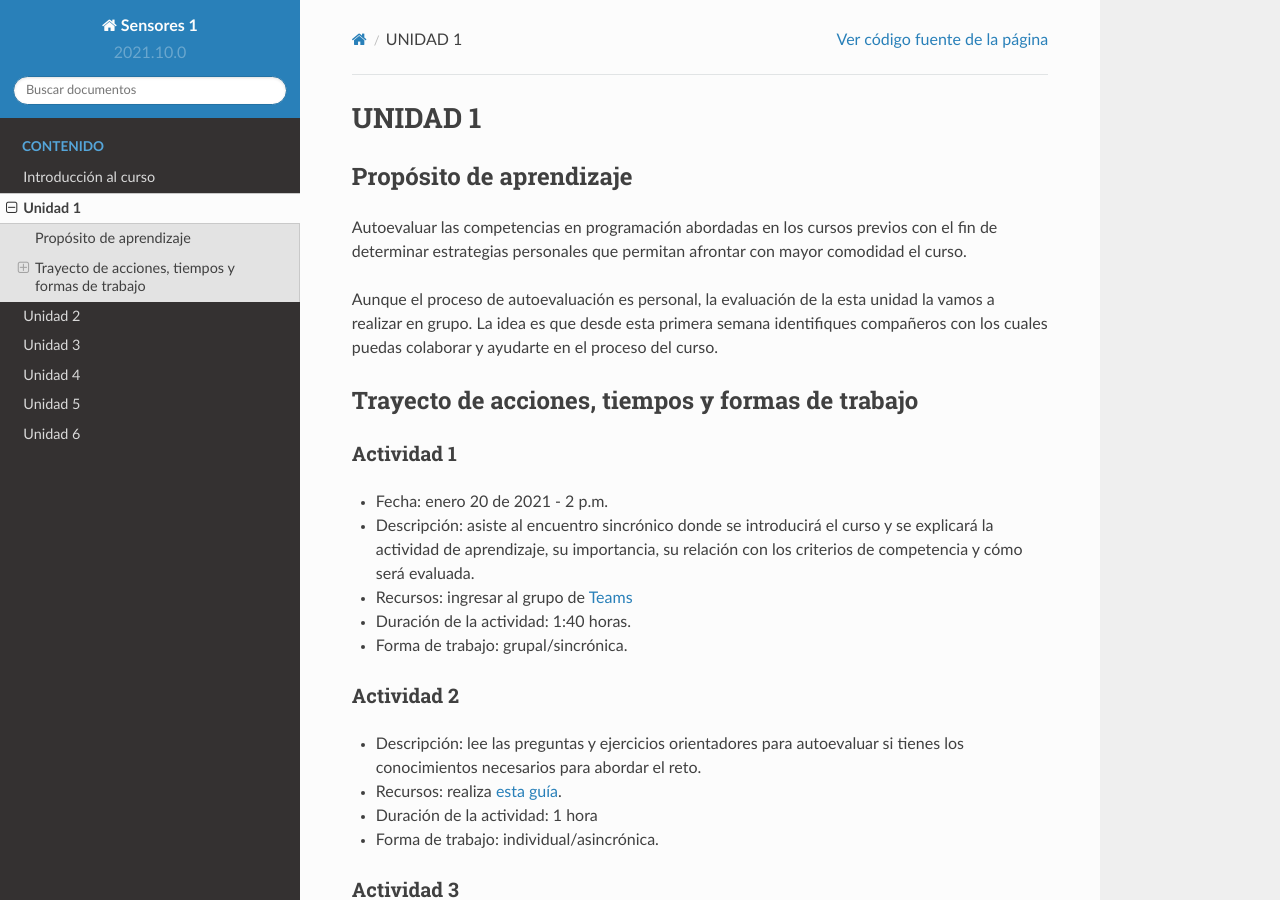
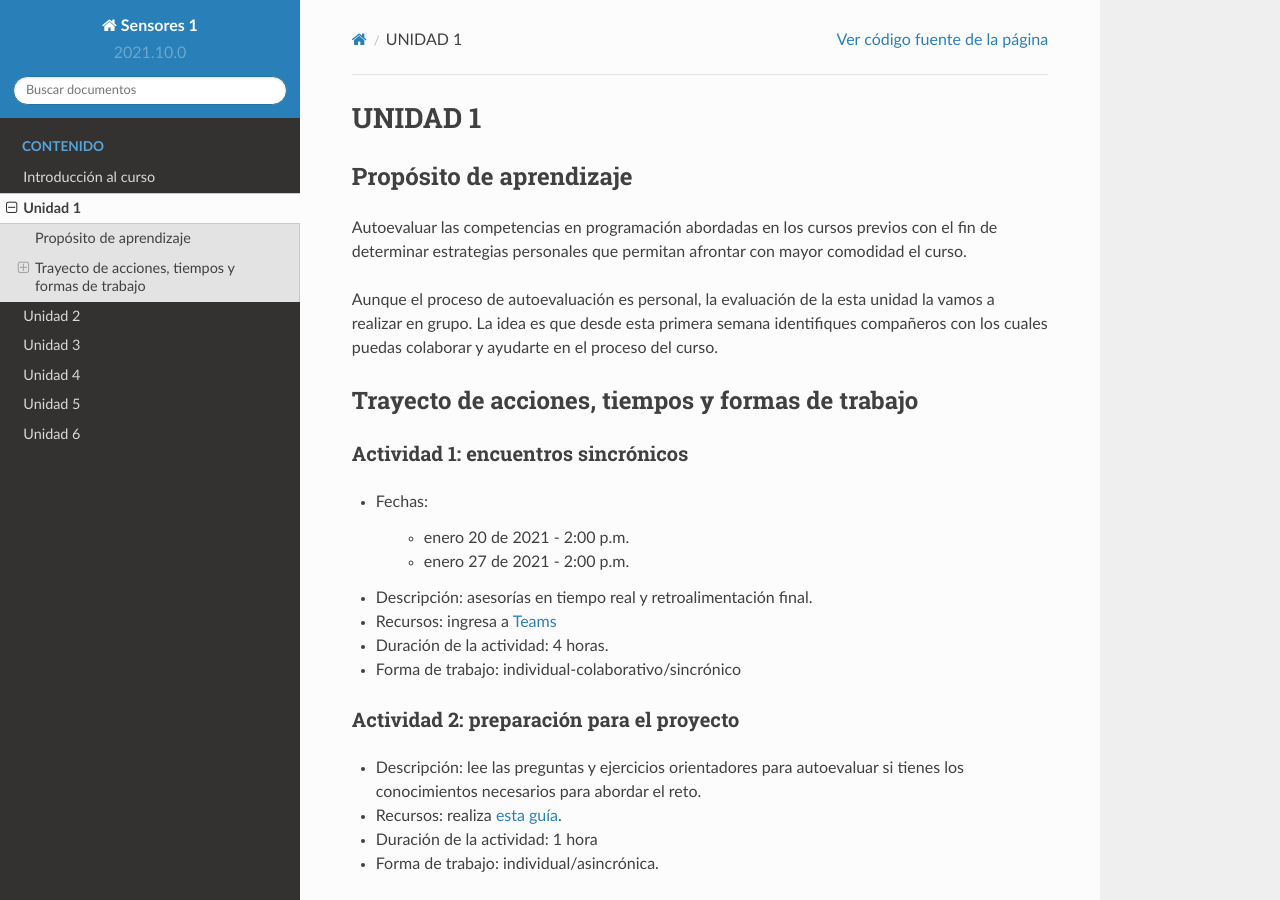
Before and after one commit to juanferfranco/sensores1, a Sphinx documentation site: the page built from docs/_unidad1/unidad1.rst, in a window 1280 px wide and 900 px high. Built offline with Sphinx 7.4.7 and the Read the Docs theme 2.0.0, drawn with Linux system fonts in a browser that asks for light colours; some of the changed text lies outside the part shown.

Commit message:
update unit 1 structure

```diff
--- a/docs/_unidad1/unidad1.rst
+++ b/docs/_unidad1/unidad1.rst
@@ -16,27 +16,31 @@ en el proceso del curso.
 Trayecto de acciones, tiempos y formas de trabajo
 ---------------------------------------------------
 
-Actividad 1
-^^^^^^^^^^^^^^^^^^^^^^
+Actividad 1: encuentros sincrónicos
+^^^^^^^^^^^^^^^^^^^^^^^^^^^^^^^^^^^^^
 
-* Fecha: enero 20 de 2021 - 2 p.m.
-* Descripción: asiste al encuentro sincrónico donde se introducirá el curso y se
-  explicará la actividad de aprendizaje, su importancia, su relación con los
-  criterios de competencia y cómo será evaluada.
-* Recursos: ingresar al grupo de `Teams <https://teams.microsoft.com/l/team/19%3a919658982cb4457e85d706bad345b5dc%40thread.tacv2/conversations?groupId=16c098de-d737-4b8a-839d-8faf7400b06e&tenantId=618bab0f-20a4-4de3-a10c-e20cee96bb35>`__
-* Duración de la actividad: 1:40 horas.
-* Forma de trabajo: grupal/sincrónica.
+* Fechas:
 
-Actividad 2
-^^^^^^^^^^^^^^^^^^^^^^^^^^^^
+    * enero 20 de 2021 - 2:00 p.m.
+    * enero 27 de 2021 - 2:00 p.m.
+
+* Descripción: asesorías en tiempo real y retroalimentación final.
+* Recursos: ingresa a `Teams <https://teams.microsoft.com/l/team/19%3a919658982cb4457e85d706bad345b5dc%40thread.tacv2/conversations?groupId=16c098de-d737-4b8a-839d-8faf7400b06e&tenantId=618bab0f-20a4-4de3-a10c-e20cee96bb35>`__
+* Duración de la actividad: 4 horas.
+* Forma de trabajo: individual-colaborativo/sincrónico
+
+Actividad 2: preparación para el proyecto
+^^^^^^^^^^^^^^^^^^^^^^^^^^^^^^^^^^^^^^^^^^
+
 * Descripción: lee las preguntas y ejercicios orientadores para autoevaluar si tienes
   los conocimientos necesarios para abordar el reto.
 * Recursos: realiza `esta guía <https://docs.google.com/presentation/d/1dJEfVysAZUY0561bICTVKtmZg8D6Ix8klRKGw6DZTp4/edit?usp=sharing>`__.
 * Duración de la actividad: 1 hora
 * Forma de trabajo: individual/asincrónica.
 
-Actividad 3
-^^^^^^^^^^^^^^^^^^^^^
+Actividad 3: proyecto y sustentación
+^^^^^^^^^^^^^^^^^^^^^^^^^^^^^^^^^^^^^^^
+
 * Descripción: procede con la solución del reto.
 * Recursos: para abordar el reto de programación te recomiendo que tengas a la mano el siguiente material
 
@@ -114,6 +118,9 @@ con tu compañero.
 * Máximo 20 minutos: debes planear el video tal como aprendiste en segundo semestre
   en tu curso de narrativa audiovisual.
 * Cuida la calidad del audio y del video.
+* Opcional: software para capturar `OBS Studio <https://obsproject.com/>`__.
+* Opcional: observa `este <https://www.youtube.com/watch?time_continue=3&v=1tuJjI7dhw0>`__
+  tutorial para el manejo de OBS Studio.
 * Sección 1: introducción, donde dirás tu nombre y si realizaste el RETO
   completo. Si no terminaste indica claramente qué te faltó y por qué.
 * Sección 2: muestra que tus dos programas compilan correctamente y sin errores
@@ -136,22 +143,3 @@ con tu compañero.
 * Debes explicar claramente cómo se comunicarán tus aplicaciones.
 * Muestra de manera detallada los pasos que deben realizar cada una de las aplicaciones.
   Te recomiendo utilizar un `diagrama de secuencias <https://en.wikipedia.org/wiki/Sequence_diagram#:~:text=A%20sequence%20diagram%20shows%20object,the%20functionality%20of%20the%20scenario.>`__.
-
-
-Actividad 4
-^^^^^^^^^^^^^^^^^^^^^^^^^
-* Descripción: realiza el video de sustentación.
-* Recursos: para realizar el video de sustentación te recomiendo los siguientes recursos
-  * Software para capturar `OBS Studio <https://obsproject.com/>`__.
-  * Observa `este <https://www.youtube.com/watch?time_continue=3&v=1tuJjI7dhw0>`__
-    tutorial para el manejo de OBS Studio.
-* Duración de la actividad: 2 horas
-* Forma de trabajo: colaborativa/asincrónica.
-
-Actividad 5
-^^^^^^^^^^^^^^^^^^^^^^^^^^^^^
-* Fecha: enero 27 de 2020 - 2 p.m.
-* Descripción: encuentro sincrónico para compartir y discutir los resultados del reto.
-* Recursos: ingresa al grupo de Teams.
-* Duración de la actividad: 1:40 horas.
-* Forma de trabajo: grupal/sincrónica.
```
